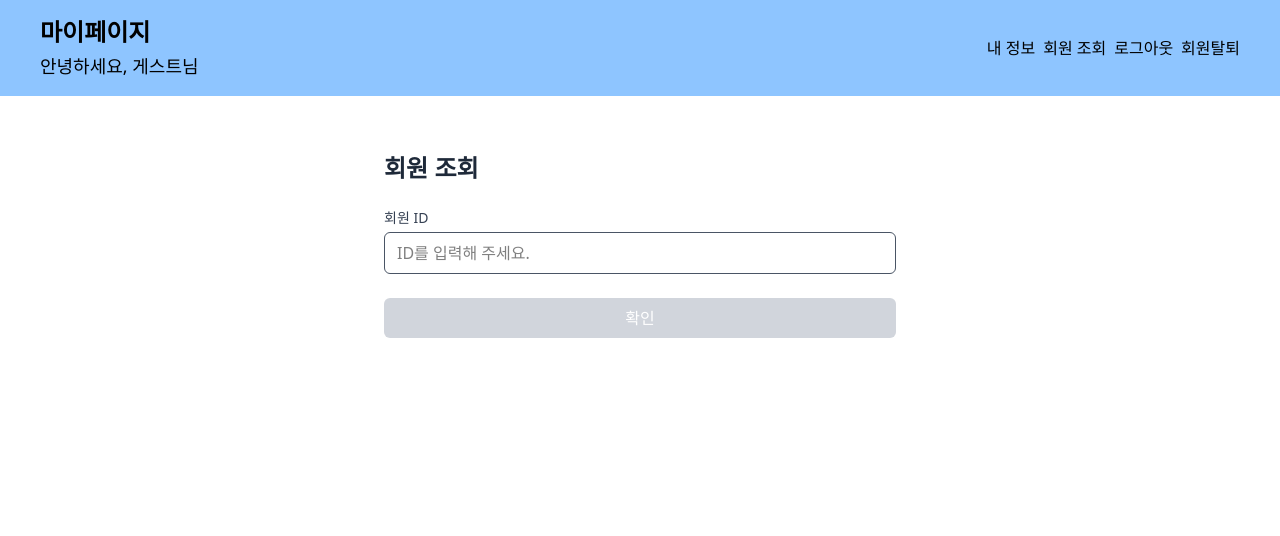
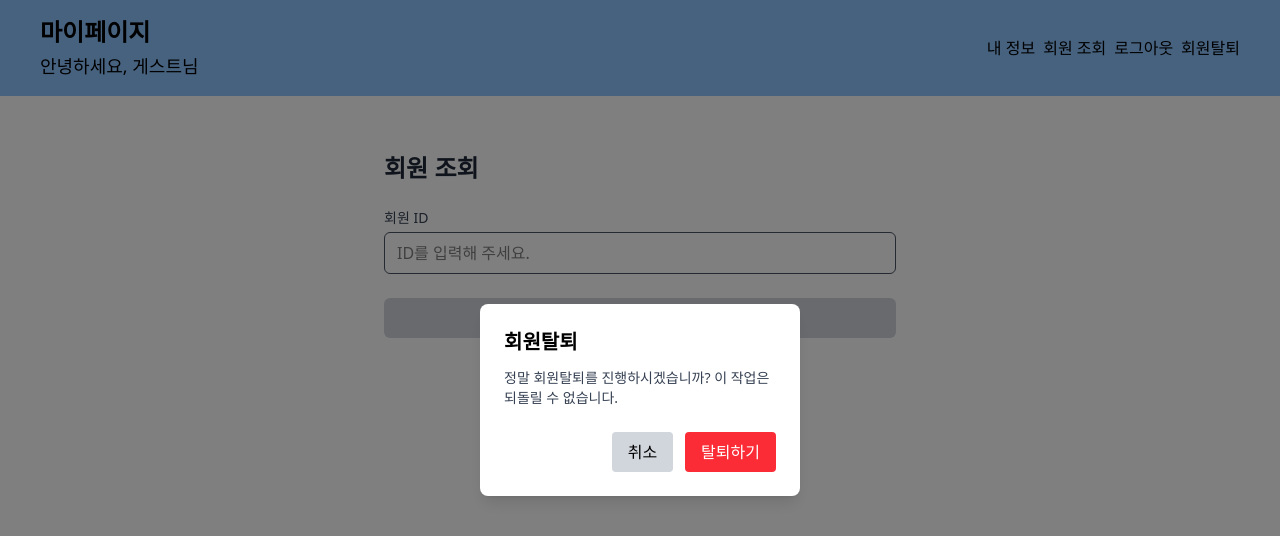
Before and after one commit to 37-dive-sopt-web/SohyunPark, a React (Vite) app in the folder Week4/homework/: page /my-page/members in a window 1280 px wide. Both pictures are taken after a click on the button "회원탈퇴". Shown: the top 536 px of the page. Built offline with nearby package versions, Linux system fonts and the light colour scheme; no server answers.

Commit message:
feat: 탈퇴 API 연결

```diff
--- a/Week4/homework/src/apis/users/users.ts
+++ b/Week4/homework/src/apis/users/users.ts
@@ -1,4 +1,4 @@
-import { apiGet, apiPatch, apiPost } from "../common/method";
+import { apiDelete, apiGet, apiPatch, apiPost } from "../common/method";
 
 interface UserRequest {
   username: string;
@@ -47,3 +47,7 @@ export const getUsers = async (id: number) => {
 export const patchUsers = async (id: number, body: UserUpdateRequest) => {
   return apiPatch(`/users/${id}`, body);
 };
+
+export const deleteUser = async (id: number) => {
+  return apiDelete(`/users/${id}`);
+};
--- /dev/null
+++ b/Week4/homework/src/components/modal.tsx
@@ -0,0 +1,31 @@
+interface ModalProps {
+  title: string;
+  message: string;
+  onConfirm: () => void;
+  onCancel: () => void;
+}
+
+const Modal = ({ title, message, onConfirm, onCancel }: ModalProps) => {
+  return (
+    <div className="fixed inset-0 bg-black/50 flex items-center justify-center z-10">
+      <div className="bg-white w-80 rounded-lg p-6 shadow-lg">
+        <h2 className="text-xl font-bold mb-3">{title}</h2>
+        <p className="text-sm text-gray-700 mb-6">{message}</p>
+
+        <div className="flex justify-end gap-3">
+          <button className="px-4 py-2 bg-gray-300 rounded" onClick={onCancel}>
+            취소
+          </button>
+          <button
+            className="px-4 py-2 bg-red-500 text-white rounded"
+            onClick={onConfirm}
+          >
+            탈퇴하기
+          </button>
+        </div>
+      </div>
+    </div>
+  );
+};
+
+export default Modal;
--- a/Week4/homework/src/pages/my-page/components/header.tsx
+++ b/Week4/homework/src/pages/my-page/components/header.tsx
@@ -1,10 +1,14 @@
 import { Link, useNavigate } from "react-router-dom";
 import { PATH } from "../../../constants/paths";
 import { useUser } from "../../../hooks/use-users";
+import { deleteUser } from "../../../apis/users/users";
+import { useState } from "react";
+import Modal from "../../../components/modal";
 
 const Header = () => {
   const navigate = useNavigate();
   const { user, clearUser } = useUser();
+  const [showModal, setShowModal] = useState(false);
 
   const handleLogout = () => {
     localStorage.removeItem("userId");
@@ -12,7 +16,25 @@ const Header = () => {
     navigate(PATH.SIGN_IN);
   };
 
+  const handleWithdraw = async () => {
+    if (!user) return;
+
+    try {
+      await deleteUser(user.id);
+
+      localStorage.removeItem("userId");
+      clearUser();
+
+      alert("회원탈퇴가 완료되었습니다.");
+      navigate(PATH.SIGN_IN);
+    } catch (err) {
+      console.error(err);
+      alert("회원탈퇴 중 오류가 발생했습니다.");
+    }
+  };
+
   return (
+    <>
       <header className="w-full flex justify-between bg-blue-300 px-10 py-4 items-center">
         <div className="flex flex-col gap-1">
           <h3 className="text-2xl font-bold">마이페이지</h3>
@@ -35,11 +57,25 @@ const Header = () => {
               </button>
             </li>
             <li className="hover:font-bold">
-            <button type="button">회원탈퇴</button>
+              <button type="button" onClick={() => setShowModal(true)}>
+                회원탈퇴
+              </button>
             </li>
           </ul>
         </nav>
       </header>
+      {showModal && (
+        <Modal
+          title="회원탈퇴"
+          message="정말 회원탈퇴를 진행하시겠습니까? 이 작업은 되돌릴 수 없습니다."
+          onConfirm={() => {
+            setShowModal(false);
+            handleWithdraw();
+          }}
+          onCancel={() => setShowModal(false)}
+        />
+      )}
+    </>
   );
 };
 
```
Lines whose indentation alone changed are shown as unchanged.
